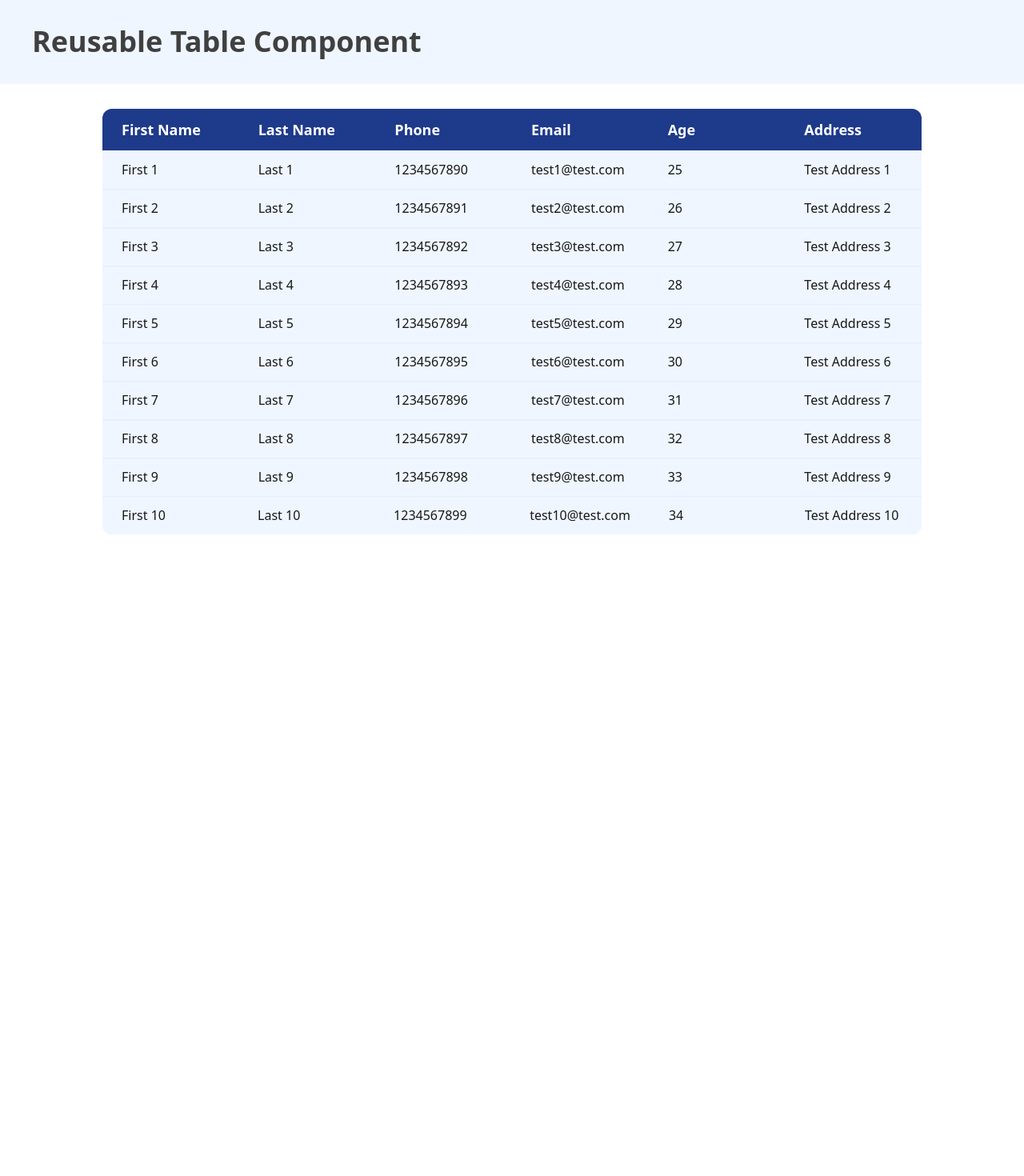
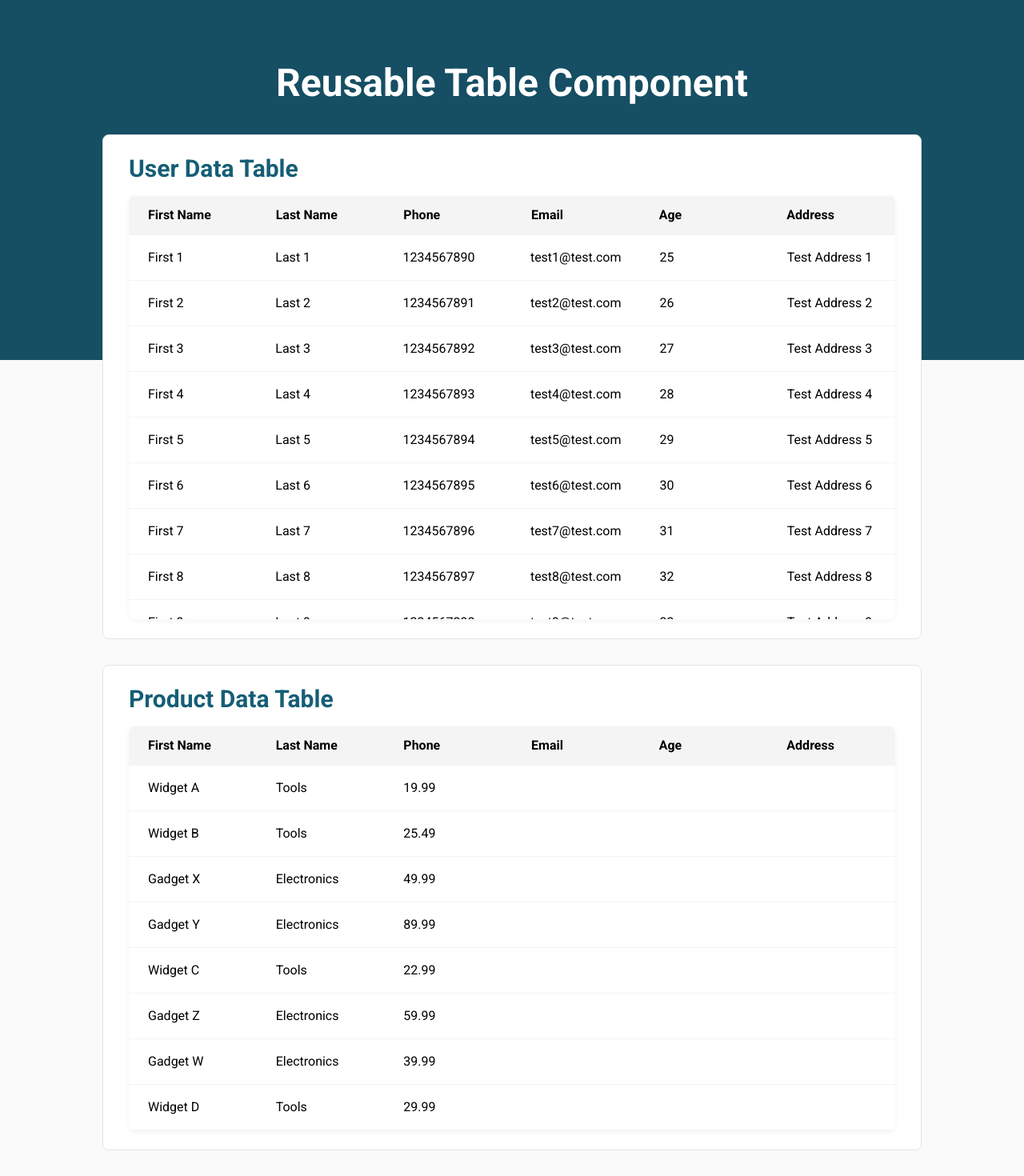
Before and after one commit to UnaizaZafar/Dynamic-React-Table-A-Feature-Rich-Reusable-Component, a Next.js app: page / in a window 1280 px wide. Shown: the whole page at 80% size. Before the commit the page ends 800 px from the top, so only its background shows below. Built offline with nearby package versions, Linux system fonts and the light colour scheme.

Commit message:
UI Updated

```diff
--- a/app/components/UserTable.jsx
+++ b/app/components/UserTable.jsx
@@ -1,10 +1,20 @@
-const UserTable = ({ userData }) => {
+const UserTable = ({ userData, tableHeading }) => {
   const data = Array.isArray(userData) ? userData : userData.data;
+  function traverse(obj) {
+    Object.keys(obj).forEach((key) => {
+      if (typeof obj[key] === "object" && obj[key] !== null) {
+        traverse(obj[key]); // Recursively handle nested objects
+      } else {
+        console.log(`${key}: ${obj[key]}`);
+      }
+    });
+  }
   return (
-    <div className="mx-auto w-4/5 rounded-xl overflow-hidden">
-      <table className="w-full bg-blue-50 rounded-xl shadow-custom-shadow flex flex-col">
-        <thead className="text-lg">
-          <tr className="*:py-3 *:px-6 *:grow *:basis-0 bg-blue-900 text-white w-full text-left flex ">
+    <div className="mx-auto w-full max-w-4/5 rounded-lg px-8 py-6 text-black bg-white border border-zinc-200">
+      <h1 className="text-3xl text-cyan-800 font-bold  pb-4">{tableHeading}</h1>
+      <table className="w-full  rounded-lg overflow-hidden shadow-custom-shadow flex flex-col">
+        <thead className="border-b border-zinc-100 bg-zinc-100">
+          <tr className="*:py-3 *:px-6 *:grow *:basis-0 w-full text-left flex">
             <th>First Name</th>
             <th>Last Name</th>
             <th>Phone</th>
@@ -13,18 +23,18 @@ const UserTable = ({ userData }) => {
             <th>Address</th>
           </tr>
         </thead>
-        <tbody className="overflow-auto w-full" style={{ height: "60vh" }}>
+        <tbody className="overflow-auto w-full h-full max-h-60vh">
           {data.map((user, id) => (
             <tr
               key={id}
-              className="shadow-sm flex *:py-3 *:px-6 *:grow *:basis-0"
+              className="flex *:py-4 *:px-6 *:grow *:basis-0 border-b border-zinc-100"
             >
-              <td>{user.firstName}</td>
-              <td>{user.lastName}</td>
-              <td>{user.phone}</td>
-              <td>{user.email}</td>
-              <td>{user.age}</td>
-              <td>{user.address}</td>
+              <td>{user[Object.keys(user)[1]]}</td>
+              <td>{user[Object.keys(user)[2]]}</td>
+              <td>{user[Object.keys(user)[3]]}</td>
+              <td>{user[Object.keys(user)[4]]}</td>
+              <td>{user[Object.keys(user)[5]]}</td>
+              <td>{user[Object.keys(user)[6]]}</td>
             </tr>
           ))}
         </tbody>
--- a/app/globals.css
+++ b/app/globals.css
@@ -13,23 +13,26 @@
     --foreground: #ededed;
   }
 }
-
+.roboto{
+  font-family: var(--font-roboto);
+}
 body {
   color: var(--foreground);
-  background: #fff;
-  /* font-family: "Alegreya", sans-serif; */
+  background: #fafafa;
+  /* font-family:  */
 }
 ::-webkit-scrollbar {
   width: 8px;
+  height: 8px;
 }
 ::-webkit-scrollbar-track {
-  background: #a8a7a7;
+  background: #d4d3d3;
   border-radius: 5px;
 }
 ::-webkit-scrollbar-thumb {
-  background: #1e3a8a;
+  background: #9d9c9c;
   border-radius: 5px;
 }
 ::-webkit-scrollbar-thumb:hover {
-  background: #264bb0;
+  background: #a8a7a7;
 }
--- a/app/layout.js
+++ b/app/layout.js
@@ -1,5 +1,12 @@
 import "./globals.css";
-
+import { Roboto } from "next/font/google";
+// const inter = Inter({ subsets: ["latin"] });
+export const roboto = Roboto({
+  subsets: ["latin"],
+  display: "swap",
+  variable: "--font-roboto",
+  weight: ["300", "400", "700"],
+});
 
 export const metadata = {
   title: "React Dynamic Table",
@@ -9,11 +16,7 @@ export const metadata = {
 export default function RootLayout({ children }) {
   return (
     <html lang="en">
-      <body
-        className={` antialiased`}
-      >
-        {children}
-      </body>
+      <body className={`${roboto.className} antialiased`}>{children}</body>
     </html>
   );
 }
--- a/app/page.js
+++ b/app/page.js
@@ -1,5 +1,5 @@
 import UserTable from "./components/UserTable";
-const dummyData = {
+const dummyUserData = {
   data: Array.from({ length: 32 }, (_, i) => ({
     id: i,
     firstName: `First ${i + 1}`,
@@ -11,15 +11,83 @@ const dummyData = {
   })),
   total: 32,
 };
+
+const dummyProductData = [
+  {
+    productId: 101,
+    productName: "Widget A",
+    category: "Tools",
+    price: 19.99,
+    inStock: true,
+  },
+  {
+    productId: 102,
+    productName: "Widget B",
+    category: "Tools",
+    price: 25.49,
+    inStock: false,
+  },
+  {
+    productId: 103,
+    productName: "Gadget X",
+    category: "Electronics",
+    price: 49.99,
+    inStock: true,
+  },
+  {
+    productId: 104,
+    productName: "Gadget Y",
+    category: "Electronics",
+    price: 89.99,
+    inStock: false,
+  },
+  {
+    productId: 105,
+    productName: "Widget C",
+    category: "Tools",
+    price: 22.99,
+    inStock: true,
+  },
+  {
+    productId: 106,
+    productName: "Gadget Z",
+    category: "Electronics",
+    price: 59.99,
+    inStock: true,
+  },
+  {
+    productId: 107,
+    productName: "Gadget W",
+    category: "Electronics",
+    price: 39.99,
+    inStock: true,
+  },
+  {
+    productId: 108,
+    productName: "Widget D",
+    category: "Tools",
+    price: 29.99,
+    inStock: false,
+  },
+];
 export default function Home() {
   return (
-    <div className="">
-      <h1 className="text-4xl text-neutral-700 font-bold bg-blue-50 py-8 px-10 shadow-sm">
-        Reusable Table Component
-      </h1>
-      <div className="py-8">
-        <UserTable userData={dummyData} />
+    <>
+      <div className="bg-cyan-900 max-h-[calc(100vh-350px)] h-full  py-10">
+        <h1 className="text-5xl text-white font-bold py-10 text-center ">
+          Reusable Table Component
+        </h1>
+        <div className="flex flex-col gap-8 pb-8 w-full">
+          <UserTable
+            userData={dummyUserData}
+            tableHeading={"User Data Table"}
+          />
+          <UserTable
+            userData={dummyProductData}
+            tableHeading={"Product Data Table"}
+          />
+        </div>
       </div>
-    </div>
+    </>
   );
 }
--- a/tailwind.config.mjs
+++ b/tailwind.config.mjs
@@ -10,10 +10,16 @@ export default {
       colors: {
         background: "var(--background)",
         foreground: "var(--foreground)",
-        brown:"#a17d61"
+        brown: "#a17d61",
       },
-      boxShadow:{
-        "custom-shadow":"0px 0px 8px #d1d5db"
+      boxShadow: {
+        "custom-shadow": "0px 2px 8px #f4f4f5",
+      },
+      maxWidth: {
+        "4/5": "80%",
+      },
+      maxHeight: {
+        "60vh": "60vh",
       },
     },
   },
```
Also changed, not shown: public/fonts/Alegreya-Regular.otf (deleted), public/images/light.jpg (added).
